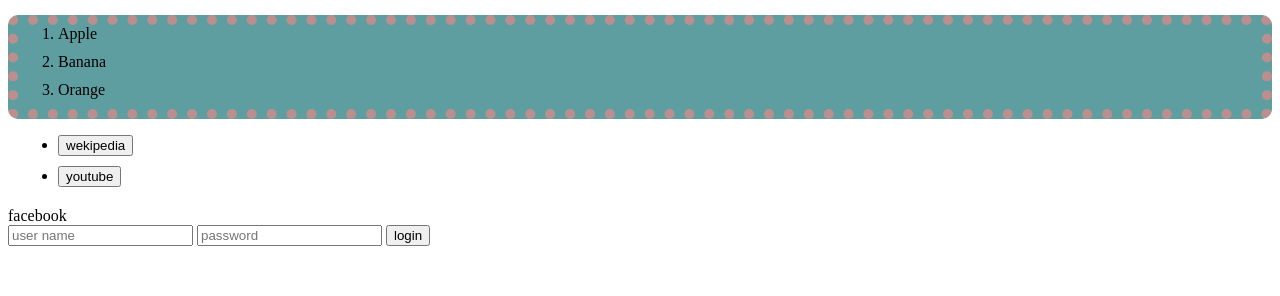
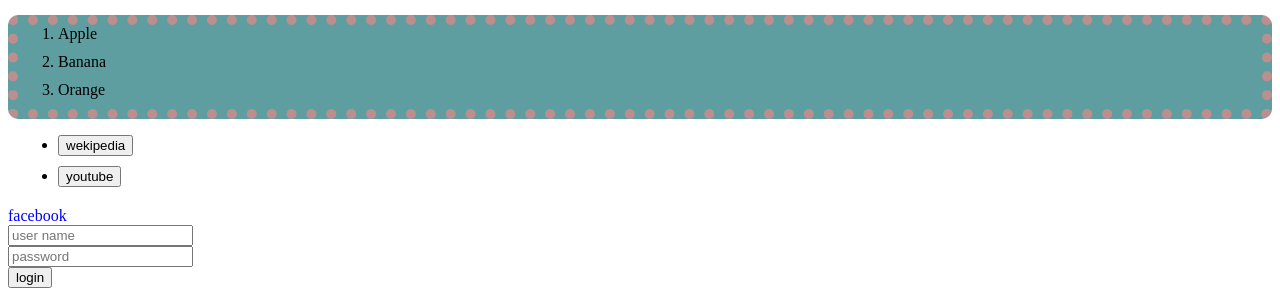
Before and after one commit to muhammadmahfuzmr/my-first-repo, a plain HTML site: page index.html in a window 1280 px wide. Shown: the part 792-1088 px from the top of the page. Before the commit the page ends 1046 px from the top, so only its background shows below. Drawn offline with Linux system fonts and the light colour scheme.

Commit message:
added color

```diff
--- a/index.html
+++ b/index.html
@@ -25,9 +25,9 @@
         </ul>
     </section>
     <div>
-        <form action="">facebook</form>
-        <input type="text"  placeholder="user name">
-        <input type="password" placeholder="password">
+        <form action="" style="color: blue;">facebook</form>
+        <input type="text"  placeholder="user name"><br>
+        <input type="password" placeholder="password"><br>
         <button>login</button>
     </div>
 </body>
```
